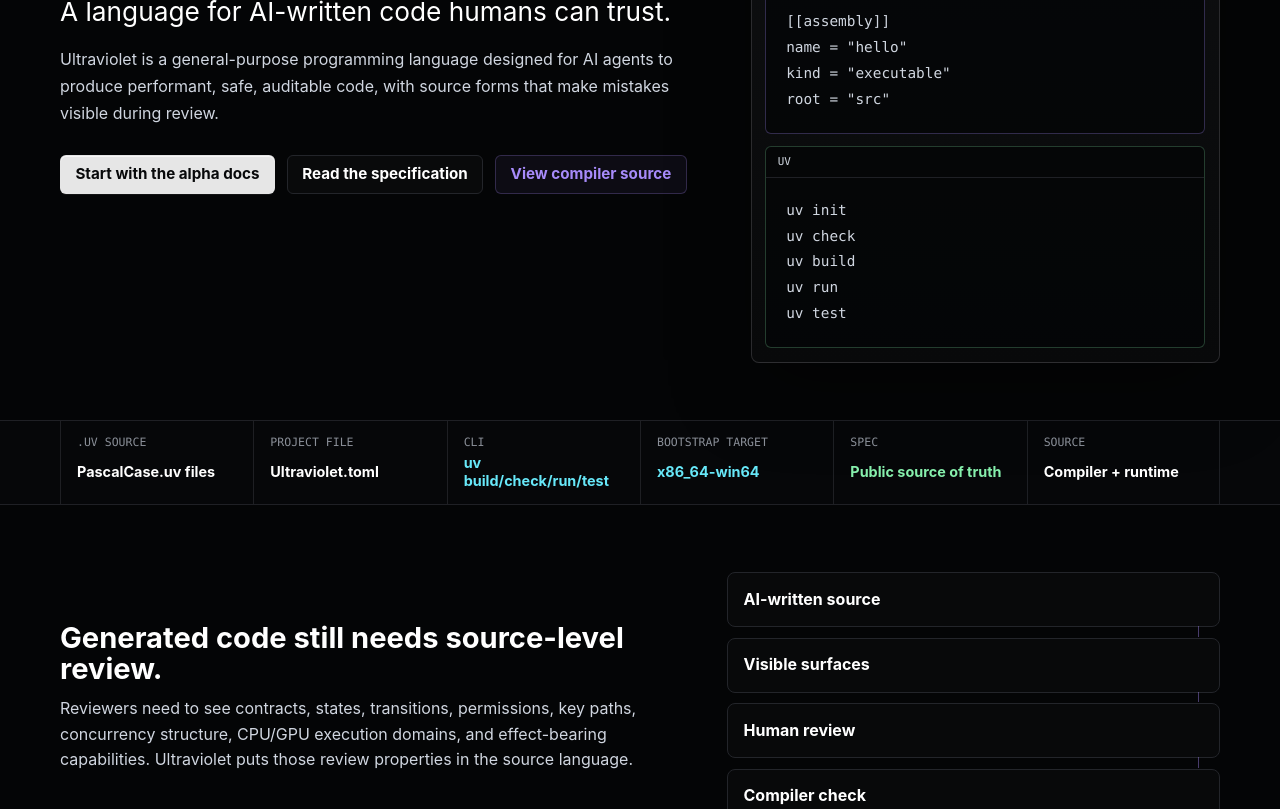
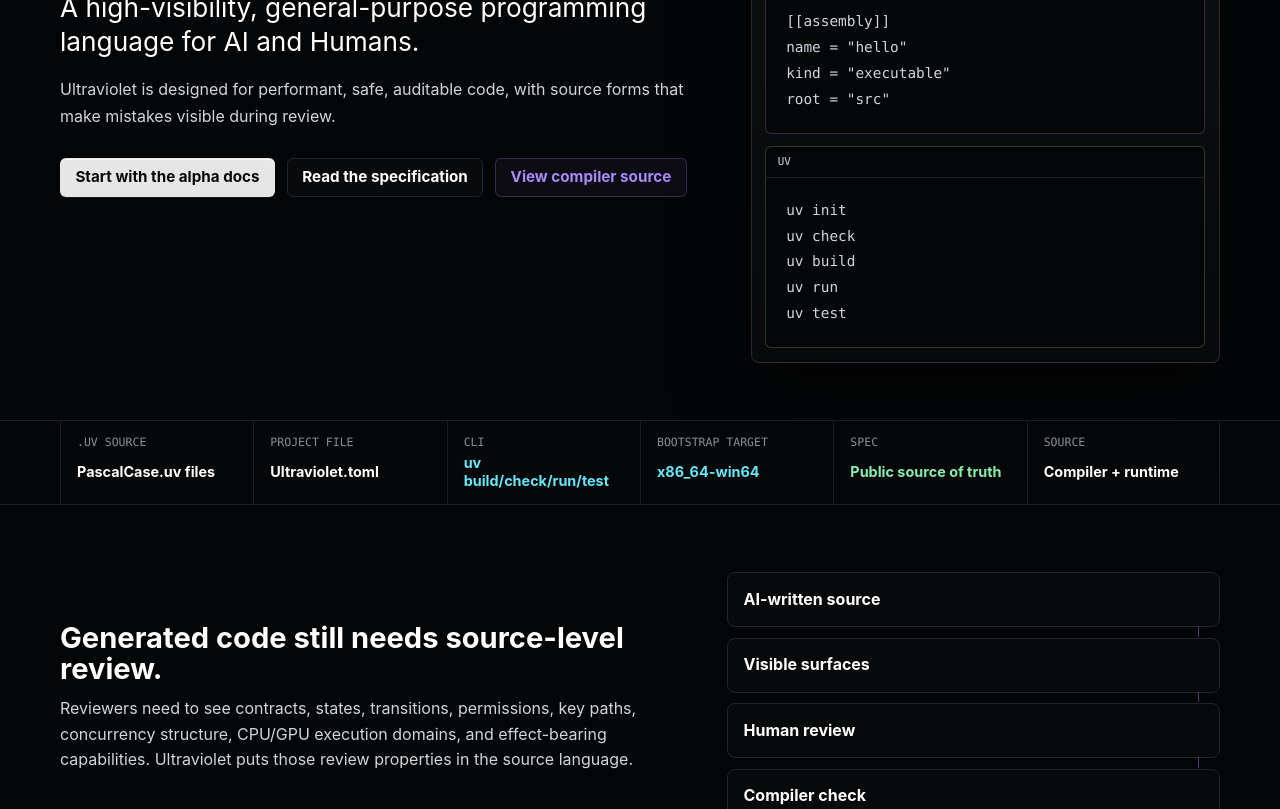
Before and after one commit to blacklight-foundation/ultraviolet-lang.org, an Astro site: page / in a window 1280 px wide. Shown: the part 454-1263 px from the top of the page. Built offline with nearby package versions, Linux system fonts and the light colour scheme; Astro itself is replaced by a stand-in of ours.

Commit message:
Tagline Updates

```diff
--- a/astro.config.mjs
+++ b/astro.config.mjs
@@ -4,7 +4,7 @@
 import remarkMath from 'remark-math';
 
 const description =
-  'A general-purpose programming language for AI-written code humans can review.';
+  'Ultraviolet is a high-visibility, general-purpose programming language for AI and Humans.';
 
 export default defineConfig({
   site: 'https://ultraviolet-lang.org',
--- a/src/layouts/BaseLayout.astro
+++ b/src/layouts/BaseLayout.astro
@@ -9,7 +9,7 @@
 
 const defaultTitle = 'Ultraviolet';
 const defaultDescription =
-  'A general-purpose programming language for AI-written code humans can review.';
+  'Ultraviolet is a high-visibility, general-purpose programming language for AI and Humans.';
 
 const { title = defaultTitle, description = defaultDescription } = Astro.props;
 const pageTitle =
@@ -122,8 +122,8 @@
             <span>Ultraviolet</span>
           </a>
           <p class="footer-summary">
-            General-purpose language currently in alpha for AI-written code
-            humans can review, stewarded by Blacklight Foundation.
+            High-visibility, general-purpose programming language for AI and
+            Humans, stewarded by Blacklight Foundation.
           </p>
           <nav class="footer-links" aria-label="Footer primary navigation">
             {
--- a/src/pages/index.astro
+++ b/src/pages/index.astro
@@ -135,12 +135,12 @@
         <p class="eyebrow">Public alpha / Blacklight Foundation</p>
         <h1>Ultraviolet</h1>
         <p class="hero-lede">
-          A language for AI-written code humans can trust.
+          A high-visibility, general-purpose programming language for AI and
+          Humans.
         </p>
         <p class="hero-copy">
-          Ultraviolet is a general-purpose programming language designed for AI
-          agents to produce performant, safe, auditable code, with source forms
-          that make mistakes visible during review.
+          Ultraviolet is designed for performant, safe, auditable code, with
+          source forms that make mistakes visible during review.
         </p>
         <div class="actions" aria-label="Primary actions">
           <a class="button primary" href="/docs/">Start with the alpha docs</a>
```
Also changed, not shown: public/og.svg.
